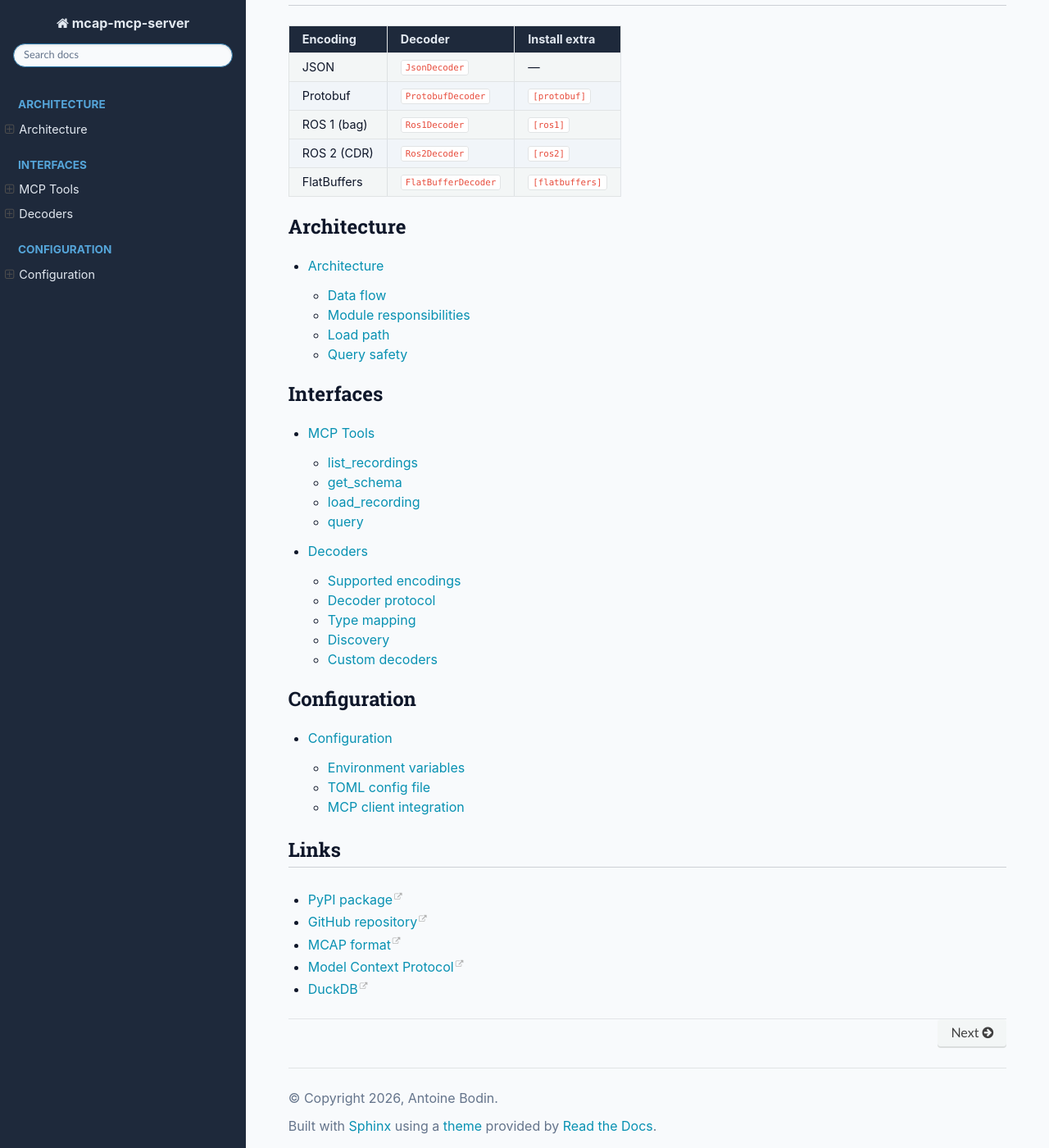
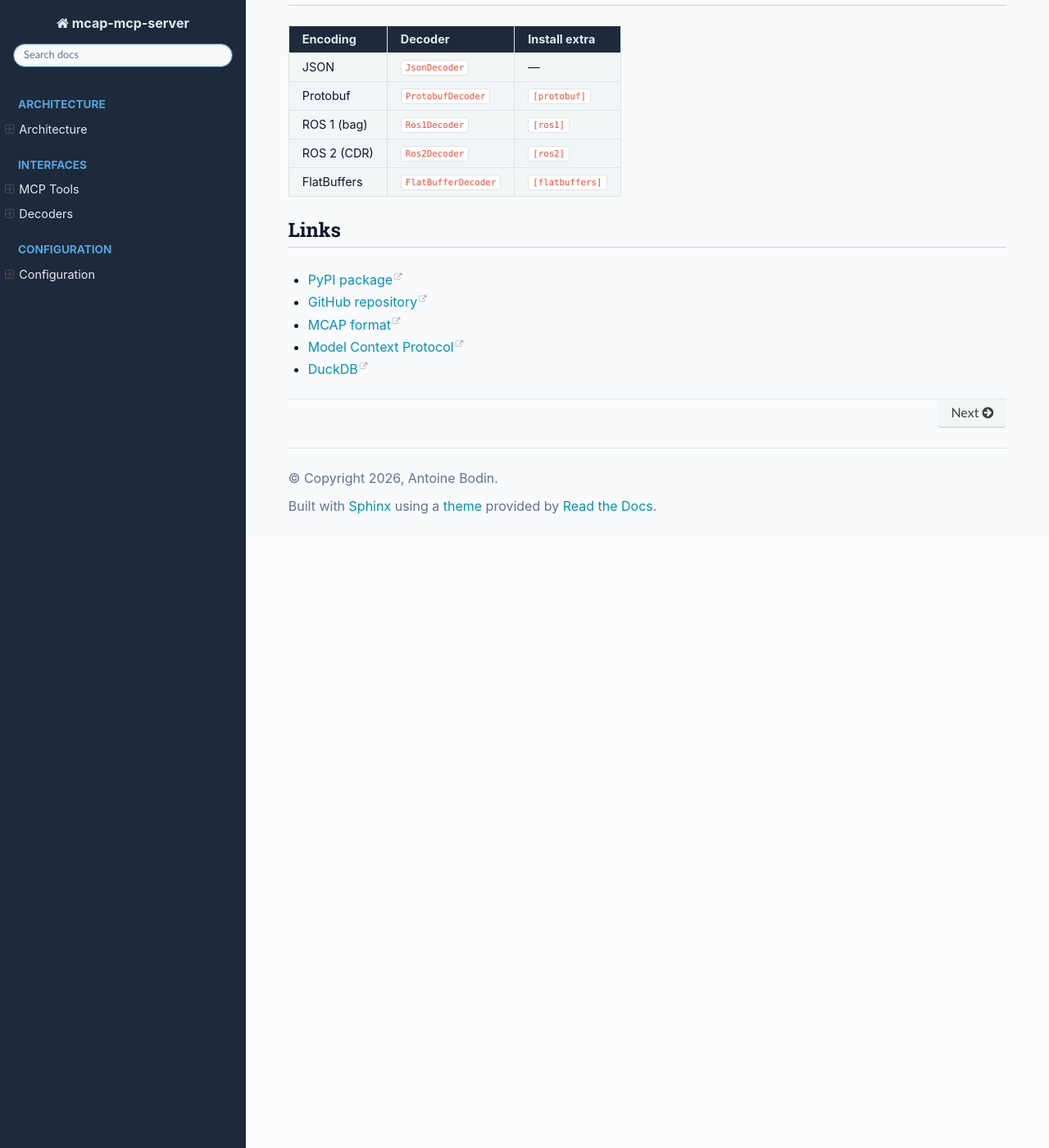
Before and after one commit to turkenberg/mcap_mcp_server, a Sphinx documentation site: the page built from doc/source/index.md, in a window 1280 px wide and 1400 px high, scrolled down 1726 px. Shown: the whole window at 82% size. Built offline with Sphinx 7.4.7 and the Read the Docs theme 3.1.0, drawn with Linux system fonts in a browser that asks for light colours; part of the change alters nothing that is shown.

````diff
--- a/doc/source/index.md
+++ b/doc/source/index.md
@@ -72,6 +72,7 @@ That's it. Point your LLM at MCAP files and ask questions.
 ```{toctree}
 :maxdepth: 2
 :caption: Architecture
+:hidden:
 
 architecture
 ```
@@ -79,6 +80,7 @@ architecture
 ```{toctree}
 :maxdepth: 2
 :caption: Interfaces
+:hidden:
 
 tools
 decoders
@@ -87,6 +89,7 @@ decoders
 ```{toctree}
 :maxdepth: 2
 :caption: Configuration
+:hidden:
 
 configuration
 ```
````
